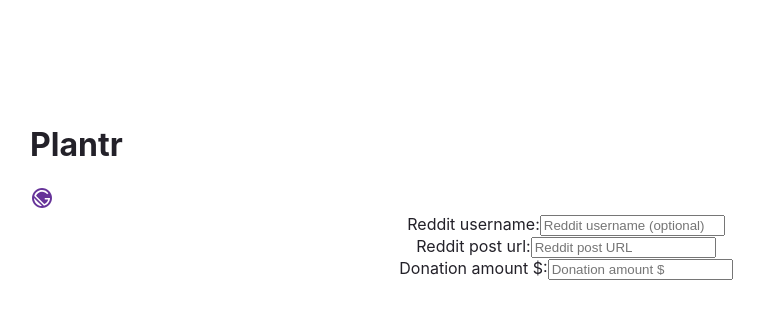
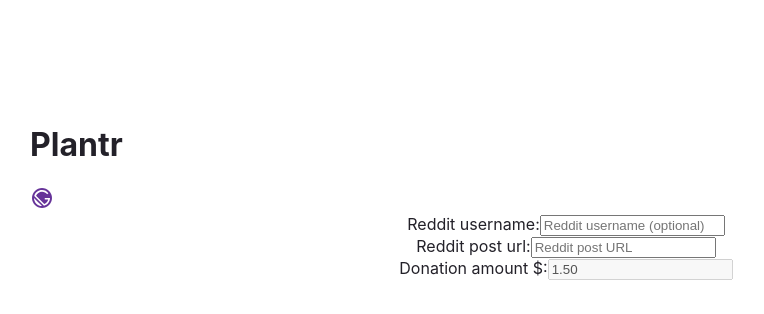
Before and after one commit to jinwood/seedr-web, a Gatsby site: page / in a window 1280 px wide. Shown: the whole page, without its empty margins (74-838 px from the left). Built offline with nearby package versions, Linux system fonts and the light colour scheme; Gatsby itself is replaced by a stand-in of ours.

Commit message:
Add donation amount

```diff
--- a/src/components/HomepageForm/PlantForm/index.jsx
+++ b/src/components/HomepageForm/PlantForm/index.jsx
@@ -42,11 +42,7 @@ const PlantForm = (props) => {
         <label style={labelStyles} htmlFor="InputDonation">
           Donation amount $:
         </label>
-        <input
-          id="InputDonation"
-          type="number"
-          placeholder="Donation amount $"
-        />
+        <input id="InputDonation" type="number" value="1.50" disabled={true} />
       </span>
     </form>
   );
--- a/src/components/HomepageForm/index.jsx
+++ b/src/components/HomepageForm/index.jsx
@@ -5,6 +5,7 @@ const HomepageForm = () => {
   const initialFormState = {
     userName: "",
     postUrl: "",
+    donationAmount: 1.5,
   };
   const [formState, setFormState] = useState(initialFormState);
 
```
